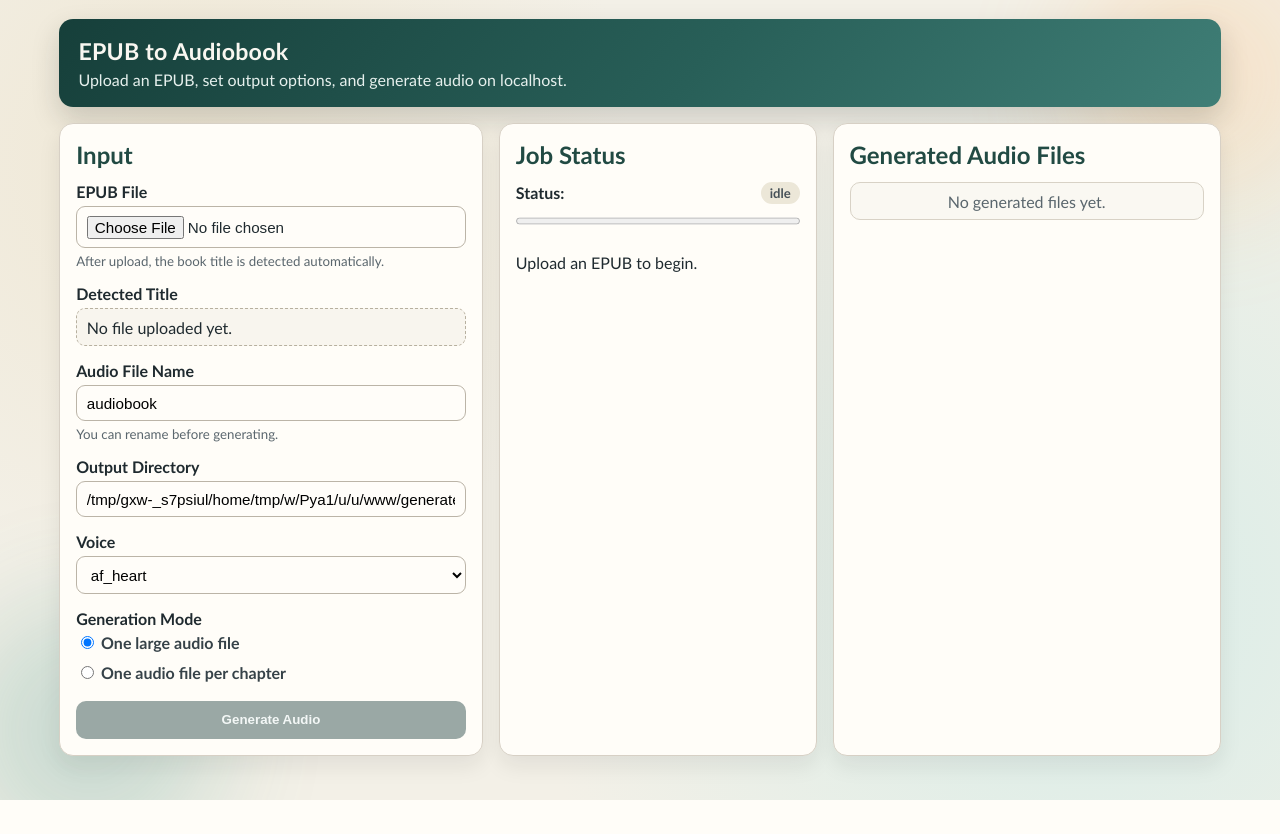
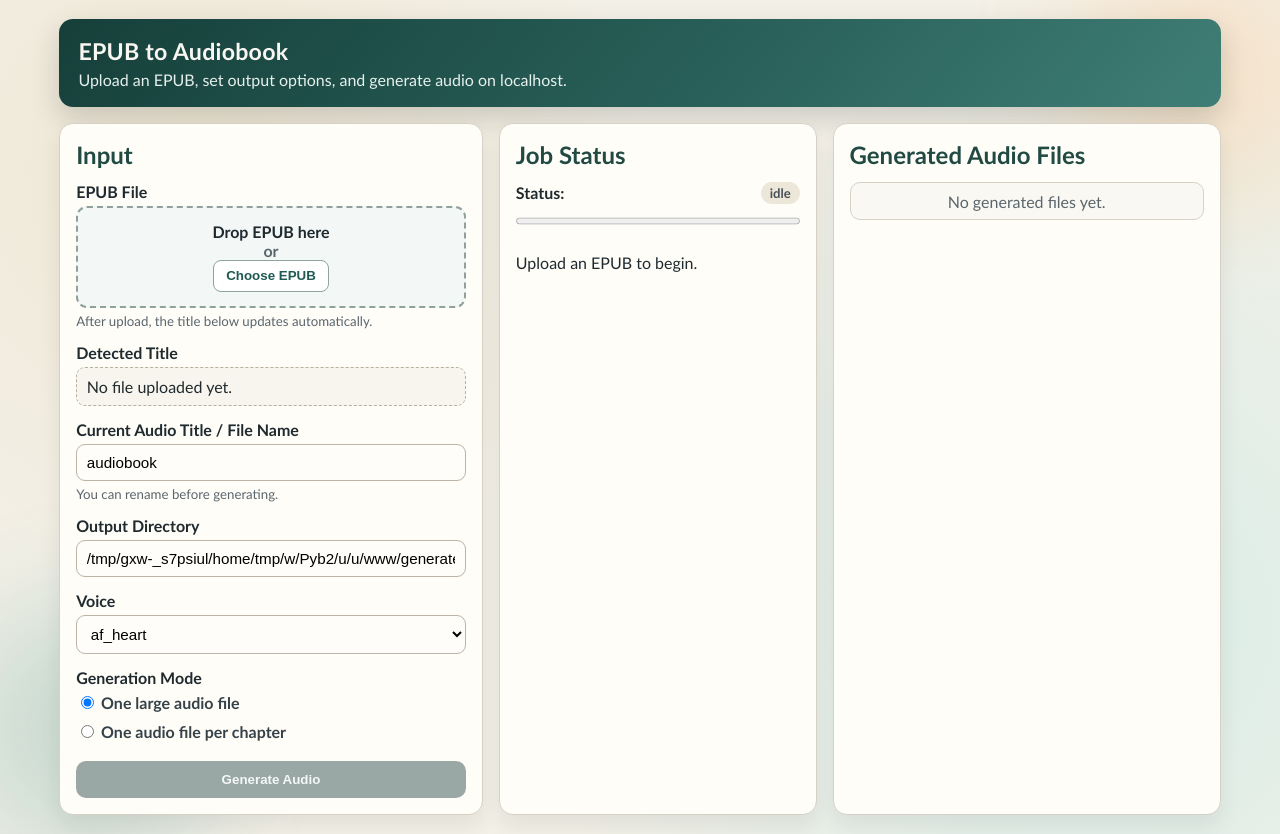
Before and after one commit to LanceOS/AudiobookFromEpub, a Flask app: page / in a window 1280 px wide. Before the commit the page ends 800 px from the top, so only its background shows below. Run offline with Flask 3, Linux system fonts and the light colour scheme.

Commit message:
feat(ui): add drag-drop upload, output listing, docs, and smoke test

```diff
--- a/main.py
+++ b/main.py
@@ -361,6 +361,7 @@ def list_generated_files(job: Dict) -> List[Dict]:
         files.append(
             {
                 "name": wav_path.name,
+                "path": str(wav_path),
                 "size_bytes": stat.st_size,
                 "modified_at": datetime.fromtimestamp(stat.st_mtime).isoformat(timespec="seconds"),
                 "url": f"/api/jobs/{job['id']}/file/{wav_path.name}",
--- a/static/css/style.css
+++ b/static/css/style.css
@@ -112,6 +112,43 @@ select {
   padding: 0.55rem 0.6rem;
   font-size: 0.95rem;
   background: #fffdf9;
+}
+
+.drop-zone {
+  border: 2px dashed #8fa09d;
+  border-radius: 11px;
+  background: #f3f8f7;
+  padding: 0.9rem;
+  text-align: center;
+  transition: all 160ms ease;
+}
+
+.drop-zone.drag-over {
+  border-color: var(--accent);
+  background: #e4f3ef;
+  transform: translateY(-1px);
+}
+
+.drop-zone p {
+  margin: 0;
+  font-weight: 700;
+}
+
+.drop-sub {
+  margin-top: 0.18rem;
+  margin-bottom: 0.35rem;
+  color: var(--muted);
+  font-weight: 400;
+}
+
+.secondary {
+  border: 1px solid #8ea49f;
+  border-radius: 8px;
+  background: #ffffff;
+  color: #1e5a52;
+  padding: 0.45rem 0.75rem;
+  font-weight: 700;
+  cursor: pointer;
 }
 
 input[type="text"]:focus,
--- a/static/js/app.js
+++ b/static/js/app.js
@@ -58,6 +58,10 @@ function renderFiles(files) {
     const links = document.createElement("div");
     links.className = "file-links";
 
+    const path = document.createElement("div");
+    path.className = "file-item-meta";
+    path.textContent = entry.path || "";
+
     const play = document.createElement("a");
     play.href = entry.url;
     play.textContent = "Play";
@@ -71,6 +75,7 @@ function renderFiles(files) {
     links.appendChild(download);
 
     item.appendChild(top);
+    item.appendChild(path);
     item.appendChild(links);
 
     list.appendChild(item);
@@ -155,6 +160,24 @@ async function uploadEpubFile(file) {
   return payload;
 }
 
+async function handleEpubSelection(file) {
+  if (!file) return;
+  if (!file.name.toLowerCase().endsWith(".epub")) {
+    setBadge("failed");
+    byId("statusMessage").textContent = "Please provide a .epub file.";
+    return;
+  }
+
+  byId("statusMessage").textContent = "Uploading EPUB...";
+  try {
+    await uploadEpubFile(file);
+  } catch (error) {
+    byId("statusMessage").textContent = error.message;
+    setBadge("failed");
+    byId("generateButton").disabled = true;
+  }
+}
+
 async function generateAudio() {
   if (!state.jobId) {
     throw new Error("Please upload an EPUB first.");
@@ -185,21 +208,34 @@ async function generateAudio() {
 }
 
 function bindEvents() {
+  const dropZone = byId("dropZone");
+  const browseButton = byId("browseButton");
   const fileInput = byId("epubFile");
   const generateButton = byId("generateButton");
 
+  browseButton.addEventListener("click", () => {
+    fileInput.click();
+  });
+
+  dropZone.addEventListener("dragover", (event) => {
+    event.preventDefault();
+    dropZone.classList.add("drag-over");
+  });
+
+  dropZone.addEventListener("dragleave", () => {
+    dropZone.classList.remove("drag-over");
+  });
+
+  dropZone.addEventListener("drop", async (event) => {
+    event.preventDefault();
+    dropZone.classList.remove("drag-over");
+    const file = event.dataTransfer && event.dataTransfer.files && event.dataTransfer.files[0];
+    await handleEpubSelection(file);
+  });
+
   fileInput.addEventListener("change", async (event) => {
     const file = event.target.files && event.target.files[0];
-    if (!file) return;
-
-    try {
-      byId("statusMessage").textContent = "Uploading EPUB...";
-      await uploadEpubFile(file);
-    } catch (error) {
-      byId("statusMessage").textContent = error.message;
-      setBadge("failed");
-      generateButton.disabled = true;
-    }
+    await handleEpubSelection(file);
   });
 
   generateButton.addEventListener("click", async () => {
--- a/templates/index.html
+++ b/templates/index.html
@@ -20,9 +20,14 @@
         <h2>Input</h2>
 
         <div class="field-group">
-          <label for="epubFile">EPUB File</label>
-          <input id="epubFile" type="file" accept=".epub" />
-          <p class="hint">After upload, the book title is detected automatically.</p>
+          <label>EPUB File</label>
+          <div id="dropZone" class="drop-zone">
+            <p>Drop EPUB here</p>
+            <p class="drop-sub">or</p>
+            <button id="browseButton" type="button" class="secondary">Choose EPUB</button>
+            <input id="epubFile" type="file" accept=".epub" hidden />
+          </div>
+          <p class="hint">After upload, the title below updates automatically.</p>
         </div>
 
         <div class="field-group">
@@ -31,7 +36,7 @@
         </div>
 
         <div class="field-group">
-          <label for="outputName">Audio File Name</label>
+          <label for="outputName">Current Audio Title / File Name</label>
           <input id="outputName" type="text" value="audiobook" />
           <p class="hint">You can rename before generating.</p>
         </div>
```
Also changed, not shown: smoke_test.py (added, +84 -0 lines), README.md (added).
